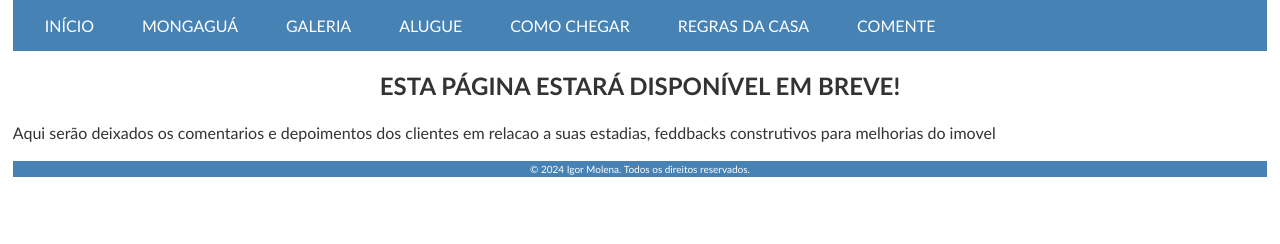
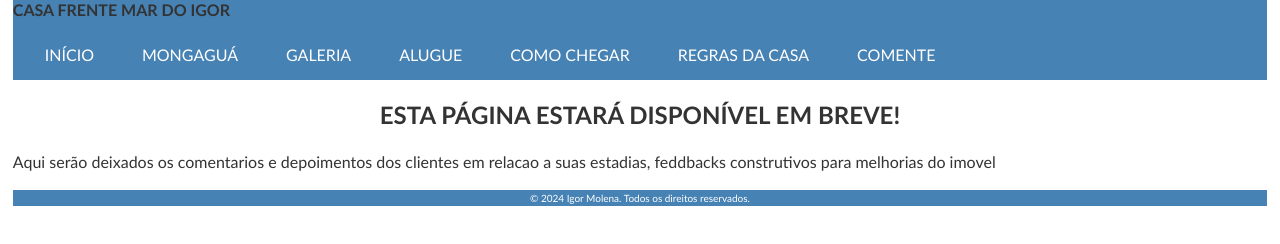
Before and after one commit to imolena1984/casatemporadafrentemarmongagua, a plain HTML site: page comente.html in a window 1280 px wide. Drawn offline with Linux system fonts and the light colour scheme.

Commit message:
Update comente.html
REFORMULACAO MENU

```diff
--- a/comente.html
+++ b/comente.html
@@ -12,6 +12,7 @@
     <body>
 
         <header>
+            <label>CASA FRENTE MAR DO IGOR</label>
             <nav>
                 <button class="hamburger" onclick="toggleMenu()">
                     <div></div>
```
